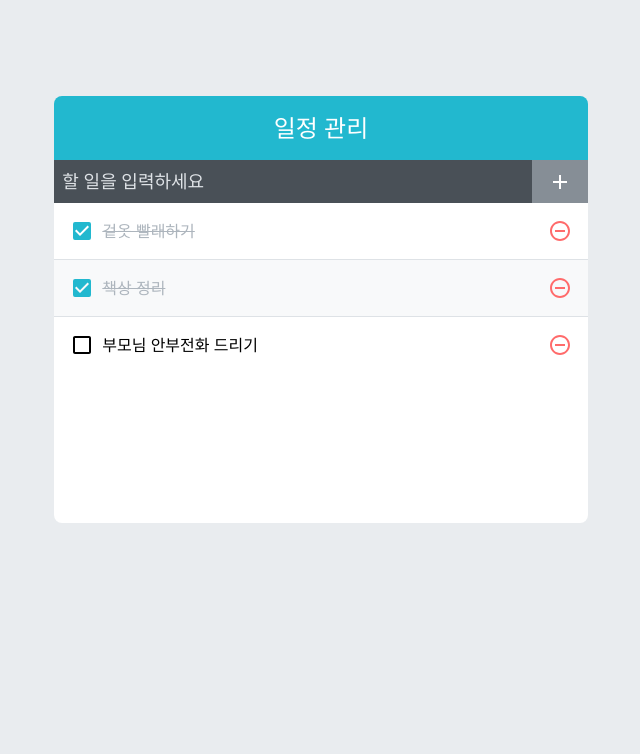
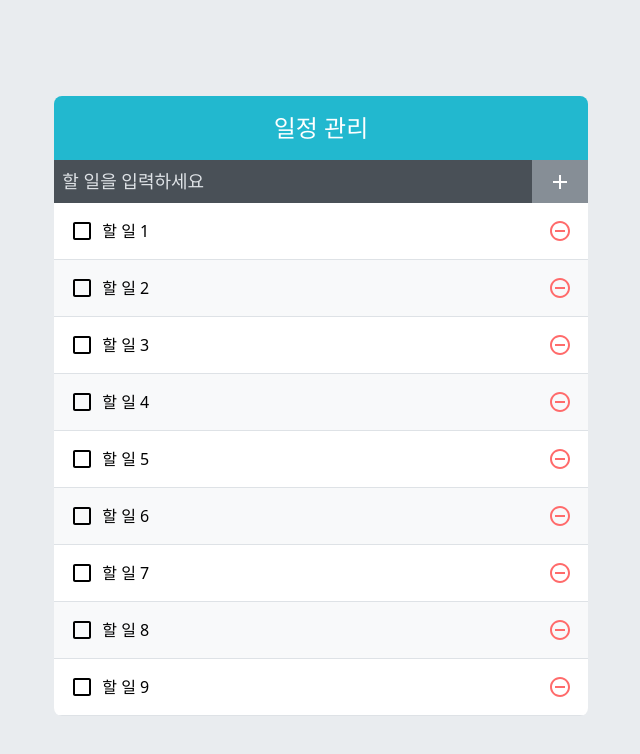
Before and after one commit to Typonote/ReactToDoApp, a React (Create React App) app: page / in a window 1280 px wide. Shown: the top 754 px of the page, without its empty margins (319-959 px from the left). Built offline with nearby package versions, Linux system fonts and the light colour scheme.

Commit message:
#10 많은 데이터를 렌더링 하여 성능 저하 확인 (p.290~)

```diff
--- a/src/App.js
+++ b/src/App.js
@@ -4,27 +4,31 @@ import TodoInsert from './components/TodoInsert';
 import TodoList from './components/TodoList';
 import { useCallback, useRef, useState } from 'react';
 
+// 할일 2500개 생성 => 느려진 것을 체감할 수 있다.
+// 느려지는 원인
+// 1. 자신이 전달받은 props가 변경될 때.
+// 2. 자신의 state가 바뀔 때.
+// 3. 부모 컴포넌트가 리렌더링 될 때.
+// 4. forUpdate 함수가 실행될 때.
+// 체크 가 발생한 부분만 리렌더링 되어야 하지만, 2500개 모두 리렌더링되고 있음.
+function createBulkTodos() {
+  const array = [];
+  for (let i = 1; i <= 2500; i++) {
+    array.push({
+      id: i,
+      text: `할 일 ${i}`,
+      checked: false,
+    });
+  }
+  return array;
+}
+
 function App() {
-  const [todos, setTodos] = useState([
-    {
-      id: 1,
-      text: '겉옷 빨래하기',
-      checked: true,
-    },
-    {
-      id: 2,
-      text: '책상 정리',
-      checked: true,
-    },
-    {
-      id: 3,
-      text: '부모님 안부전화 드리기',
-      checked: false,
-    },
-  ]);
+  const [todos, setTodos] = useState(createBulkTodos);
+  //createBulkTodos()가 아닌 createBulkTodos 형태로 넣어주면, 컴포넌트가 처음 렌더링 될때만 함수가 실행한다.
 
   // id 값은 렌더링 되는 정보가 아니기 때문에, useRef사용
-  const nextId = useRef(4);
+  const nextId = useRef(2501);
 
   const OnInsertHandler = useCallback(
     (text) => {
```
